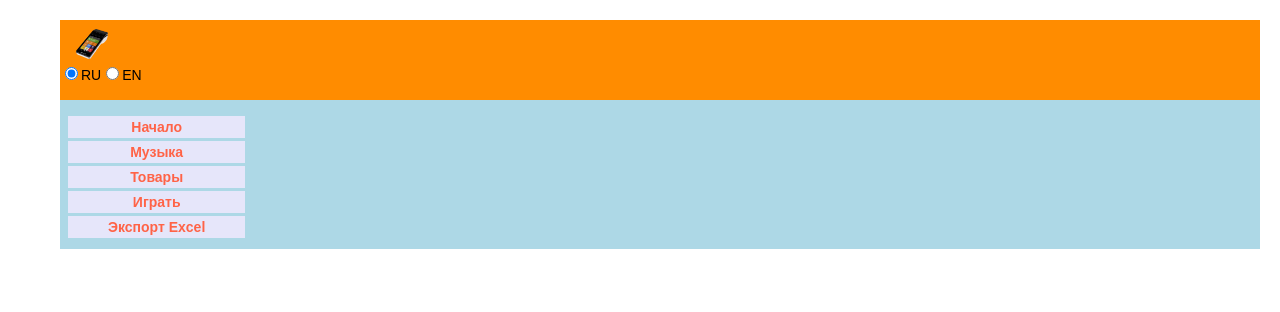
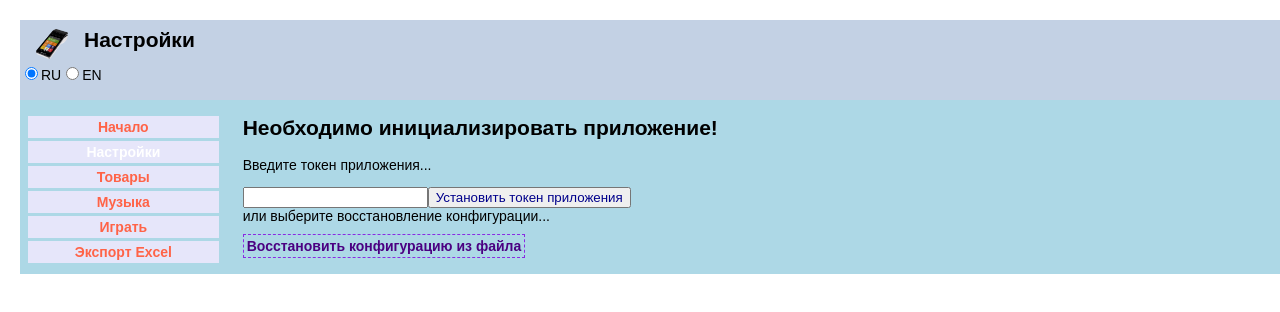
Before and after one commit to majdarov/evoReact, a React (Create React App) app: page /settings in a window 1280 px wide. Shown: the top 312 px of the page. Built offline with nearby package versions, Linux system fonts and the light colour scheme.

Commit message:
refactoring header color , app width and ...

```diff
--- a/src/App.css
+++ b/src/App.css
@@ -42,7 +42,7 @@ body {
 }
 
 #root {
-  max-width: 1200px;
+  max-width: initial;
   margin-left: auto;
   margin-right: auto;
 }
--- a/src/App.jsx
+++ b/src/App.jsx
@@ -13,7 +13,7 @@ import CommodityContainer from "./components/Commodity/CommodityContainer";
 import ImpExcel from "./components/ImpExcel/ImpExcel";
 import Wrapper from "./components/Example/Wrapper";
 import IdbTest from "./components/IdbTest/IdbTest";
-import Main from "./components/Main/Main";
+import MainSettings from "./components/Settings/MainSettings";
 import { initializeApp, initApp, setAppKey, setStoreKey } from './redux/appReducer';
 import { connect } from "react-redux";
 import { pushItems } from "./api/apiIDB";
@@ -49,7 +49,8 @@ const App = props => {
       <HeaderContainer />
       <NavbarContainer />
       <div className="app-content">
-        <Route exact path="/" component={Main}/>
+        <Route exact path="/"/>
+        <Route exact path="/settings" component={MainSettings}/>
         <Route path="/example" component={Wrapper} />
         <Route path="/muzik" component={MuzikContainer} />
         <Route path="/commodity" component={CommodityContainer} />
--- a/src/api/apiIDB.js
+++ b/src/api/apiIDB.js
@@ -1,9 +1,11 @@
 import { deleteDB, openDB } from 'idb';
 
 export async function initDb() {
-  const db = await openDB('Evo', 2, {
+  const db = await openDB('Evo', 3, {
     async upgrade(db, oldVersion, newVersion) {
       if (oldVersion < newVersion) {
+        alert('База данных будет обновлена до версии: ' + newVersion);
+        // await db.delete();
         console.log(`New version: ${newVersion}`);
       }
       if (!db.objectStoreNames.contains('groups')) {
--- a/src/components/Header/Header.module.css
+++ b/src/components/Header/Header.module.css
@@ -9,7 +9,7 @@ header h2 {
 
 header {
   grid-area: h;
-  background-color: darkorange;
+  background-color: rgb(195, 209, 228);
   position: sticky;
   top: 0;
 }
--- a/src/components/Main/Main.jsx
+++ b/src/components/Settings/MainSettings.jsx
@@ -1,4 +1,4 @@
-import React from "react";
+import React, { useState } from "react";
 import { connect } from "react-redux";
 import { setAppKey, setStoreKey, setStores, initApp } from "../../redux/appReducer";
 import { apiForIdb } from "../../api/api";
@@ -12,15 +12,23 @@ function addKey(id) {
     return key;
 }
 
-const Main = props => {
+const MainSettings = props => {
 
 
     let inpRef = React.createRef();
 
     async function saveData() {
-        await saveConfig({fileName: `backup_config_${new Date().toJSON()}`});
-        console.log('File with data saved');
+
+        await saveConfig({ fileName: `backup_config_${new Date().toJSON()}` });
+
+        console.log('File with config saved');
+        let saveData = window.confirm('Сохранить список товаров?');
+        if (saveData) {
+            await saveConfig({ type: 'commodities', fileName: `backup_commodities_${new Date().toJSON()}` });
+            console.log('File with Data saved');
+        }
     }
+
 
     async function setAppKeyAndStores(key) {
         localStorage.appKey = key;
@@ -48,13 +56,17 @@ const Main = props => {
         // props.initApp(true);
     }
 
+    const [clean, setClean] = useState(false);
+
     async function cleareStorage(storageName) {
+        setClean(true);
         localStorage.clear();
         await delDb(storageName);
         props.setAppKey(null);
         props.setStoreKey(null);
         props.initApp(false);
-
+        setClean(false);
+        window.location.reload();
     }
 
     async function restoreConfig() {
@@ -67,17 +79,39 @@ const Main = props => {
 
     return (
         <div>
-            <h1>MAIN</h1>
+            {props.appKey && props.storeKey && !props.isInit &&
+                <div>
+                    <h2>Идет инициализация приложения...</h2>
+                </div>
+            }
+            {!props.appKey &&
+                <div>
+                    <h2>Необходимо инициализировать приложение!</h2>
+                    <p>Введите токен приложения...</p>
+                </div>
+            }
+            {clean &&
+                <div>
+                    <h2>Идет очистка хранилища...</h2>
+                    <p>Страница перезагрузится автоматически.</p>
+                    <p>Если процесс затянулся, перезагрузите страницу вручную.</p>
+                </div>
+            }
             {!props.appKey &&
                 <div>
                     <input id={'appKey'} />
-                    <button onClick={clickAddAppKey}>AddAppKey</button>
+                    <button onClick={clickAddAppKey}>Установить токен приложения</button>
                 </div>
             }
-            { !!props.appKey && !props.isInit && <p>{props.appKey}</p>}
+            {!!props.appKey && !props.isInit &&
+                <div>
+                    <h3>Токен приложения</h3>
+                    <p>{props.appKey}</p>
+                </div>
+            }
             { props.appKey && !!props.stores.length && !props.storeKey &&
                 <div style={{ cursor: 'pointer' }}>
-                    Select store
+                    <h3>Выберите магазин</h3>
                     <ul>
                         {props.stores.map(item => {
                             return (
@@ -87,19 +121,27 @@ const Main = props => {
                     </ul>
                 </div>
             }
-            { !!props.storeKey && !props.isInit && <p>{props.storeKey}</p>}
-            { props.isInit && <h2>App Is Initialized</h2>}
-            { props.isInit &&
+            { !!props.storeKey && !props.isInit &&
+                <div>
+                    <h3>Выбранный магазин</h3>
+                    <p>{props.storeKey}</p>
+                </div>
+            }
+            { props.isInit && !clean && <h2>Приложение инициализировано!</h2>}
+            { props.isInit && !clean &&
                 <div>
                     <button onClick={() => cleareStorage('Evo')}>cleare Storage</button>
                     <button onClick={saveData}>Save Config</button>
                 </div>
             }
             {
-                !props.isInit &&
-                <label>Restore config
+                !props.appKey &&
+                <div>
+                    <p>или выберите восстановление конфигурации...</p>
+                    <label>Восстановить конфигурацию из файла
                     <input type="file" ref={inpRef} onChange={restoreConfig} hidden />
-                </label>
+                    </label>
+                </div>
             }
         </div>
     );
@@ -114,4 +156,4 @@ const mapState = state => {
     }
 }
 
-export default connect(mapState, { setAppKey, setStoreKey, setStores, initApp })(Main);
+export default connect(mapState, { setAppKey, setStoreKey, setStores, initApp })(MainSettings);
--- a/src/redux/navReduser.js
+++ b/src/redux/navReduser.js
@@ -12,8 +12,9 @@ let initialState = {
   title: '',
   navBar: [
     { link: '/', title: ['Начало', 'Start'] },
+    { link: '/settings', title: ['Настройки', 'Settings'] },
+    { link: '/commodity', title: ['Товары', 'Products'] },
     { link: '/muzik', title: ['Музыка', 'Music'] },
-    { link: '/commodity', title: ['Товары', 'Products'] },
     { link: '/game', title: ['Играть', 'Game'] },
     { link: '/table', title: ['Экспорт Excel', 'Export Excel'] },
   ],
```
Also changed, not shown: 2 other files (tests, documents, lock files or other folders).
